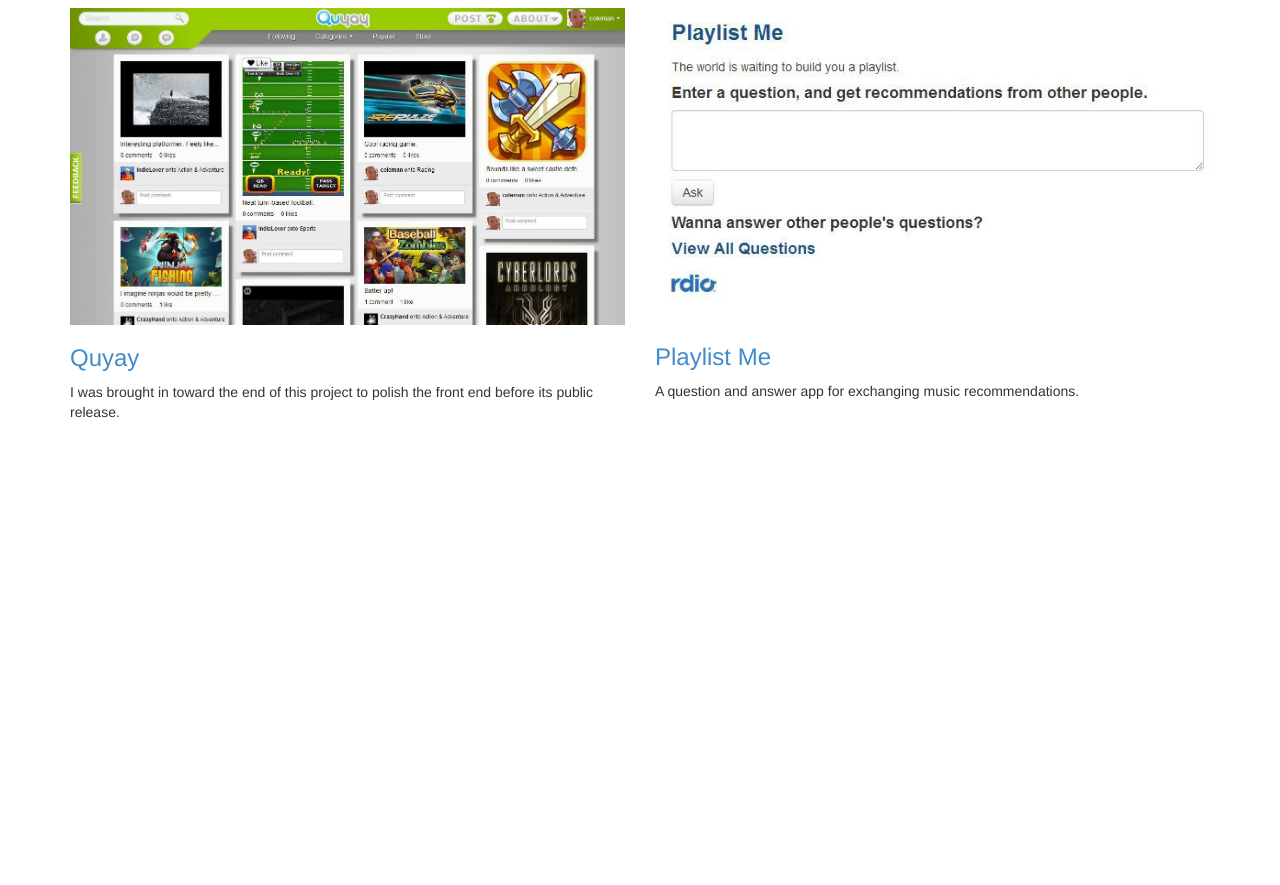
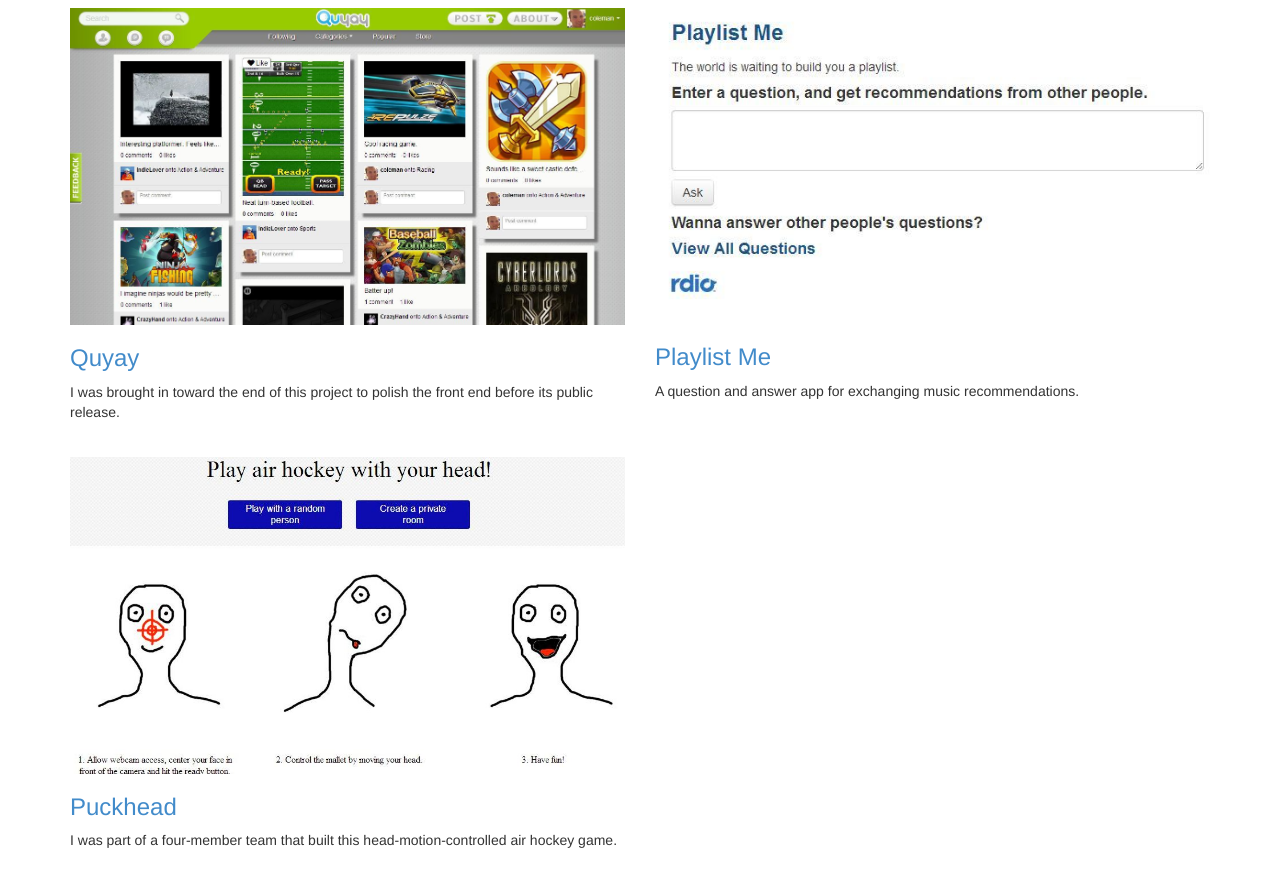
Before and after one commit to colemanfoley/ColemanFoley.github.io, a plain HTML site: page portfolio.html in a window 1280 px wide. Shown: the part 152-1037 px from the top of the page. Before the commit the page ends 800 px from the top, so only its background shows below. Drawn offline with Linux system fonts and the light colour scheme.

Commit message:
Updated About section and portfolio. Changed spacing in index.

```diff
--- a/portfolio.html
+++ b/portfolio.html
@@ -40,31 +40,30 @@
     </nav>
 
     <div class="container">
-
       <div class="row">
-
         <div class="col-lg-12">
           <h1 class="page-header">Portfolio <small>Selected work</small></h1>
         </div>
-
       </div>
-
       <div class="row">
-
         <div class="col-lg-6 col-md-6 portfolio-item">
           <a href="http://www.quyay.com/"><img class="img-responsive" src="images/quyay-screen.jpg"></a>
           <h3><a href="http://www.quyay.com/">Quyay</a></h3>
           <p>I was brought in toward the end of this project to polish the front end before its public release.</p>
         </div>
-
         <div class="col-lg-6 col-md-6 portfolio-item">
           <a href="http://playlist-me.meteor.com"><img class="img-responsive" src="images/playlist-me-screen.jpg"></a>
           <h3><a href="http://playlist-me.meteor.com">Playlist Me</a></h3>
           <p>A question and answer app for exchanging music recommendations.</p>
         </div>
-
       </div>
-
+      <div class="row">
+        <div class="col-lg-6 col-md-6 portfolio-item">
+          <a href="http://puckhead.nodejitsu.com"><img class="img-responsive" src="images/puckhead-screen.jpg"></a>
+          <h3><a href="http://puckhead.nodejitsu.com">Puckhead</a></h3>
+          <p>I was part of a four-member team that built this head-motion-controlled air hockey game.</p>
+        </div>
+      </div>
     </div><!-- /.container -->
 
   <!-- javascript -->
```
Also changed, not shown: index.html (+4 -2 lines).
